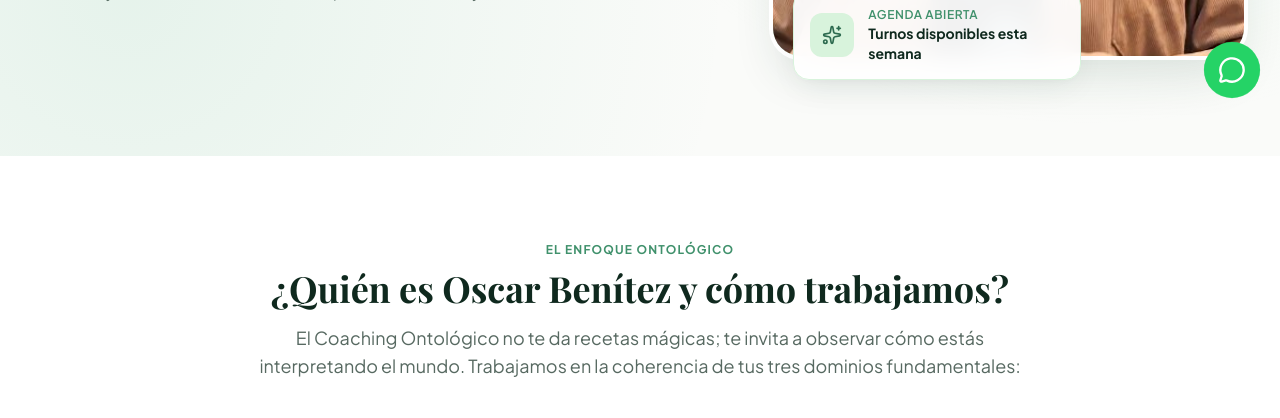
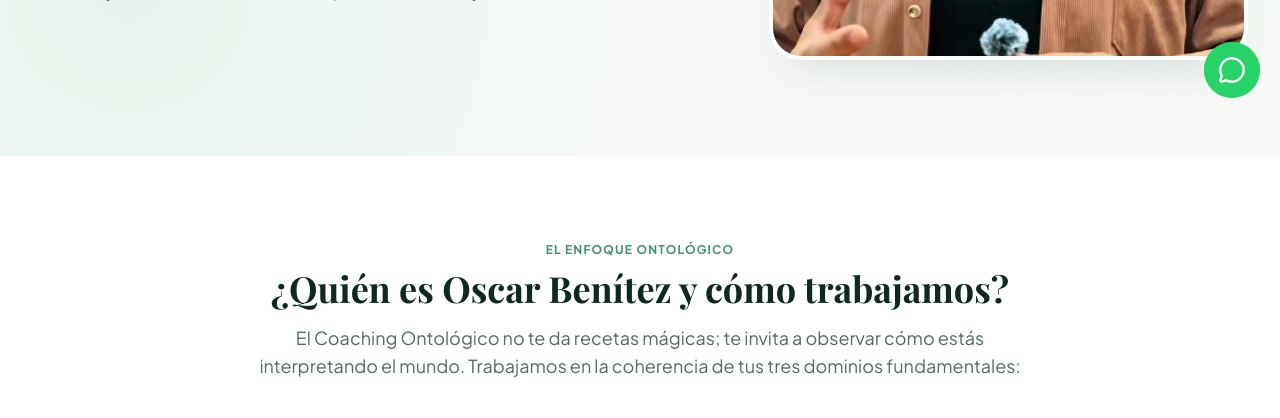
Before and after one commit to Marcelochamo3/web-coach-oscar-benitez, a plain HTML site: page index.html in a window 1280 px wide. Shown: the part 682-1100 px from the top of the page. Drawn offline with nearby package versions, Linux system fonts and the light colour scheme; a web font is replaced by a local one.

Commit message:
Quitar tarjeta flotante Agenda Abierta sobre el retrato

```diff
--- a/index.html
+++ b/index.html
@@ -173,17 +173,6 @@
                             <div class="w-24 h-24 rounded-full bg-white/15 flex items-center justify-center font-serif text-4xl font-bold mb-4">OB</div>
                             <p class="font-serif text-2xl font-bold">Oscar Benítez</p>
                             <p class="text-forest-100 text-sm mt-1">Coach Ontológico Profesional</p>
-                        </div>
-                    </div>
-
-                    <!-- Tarjeta flotante de estado -->
-                    <div class="absolute -bottom-5 left-4 right-4 sm:left-6 sm:right-auto sm:w-72 bg-white/95 backdrop-blur-md p-4 rounded-2xl shadow-botanical border border-forest-100 flex items-center gap-3.5">
-                        <div class="w-11 h-11 rounded-xl bg-forest-100 text-forest-700 flex items-center justify-center shrink-0">
-                            <i data-lucide="sparkles" class="w-5 h-5"></i>
-                        </div>
-                        <div>
-                            <p class="text-xs font-semibold uppercase tracking-wider text-forest-600">Agenda Abierta</p>
-                            <p class="text-sm font-bold text-forest-900">Turnos disponibles esta semana</p>
                         </div>
                     </div>
                 </div>
```
